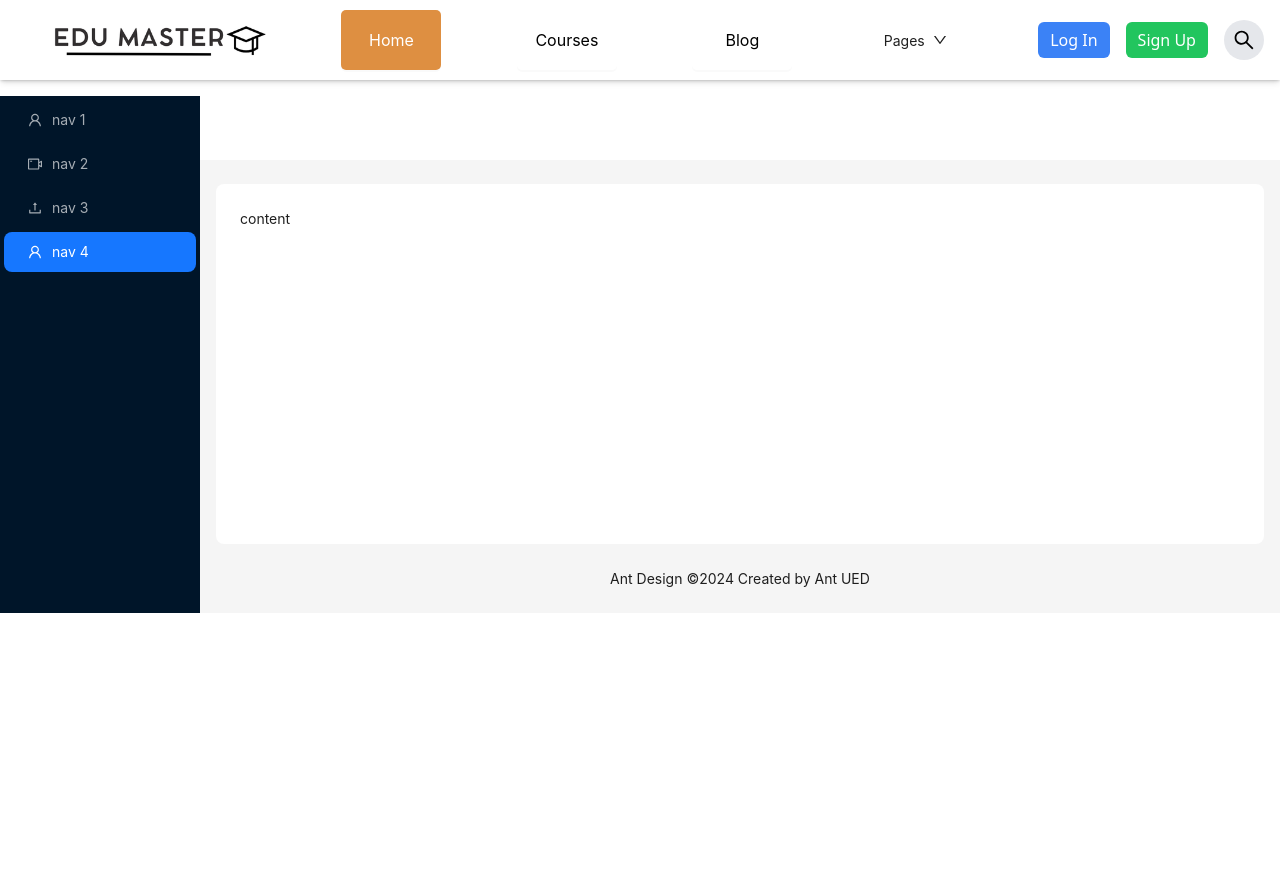
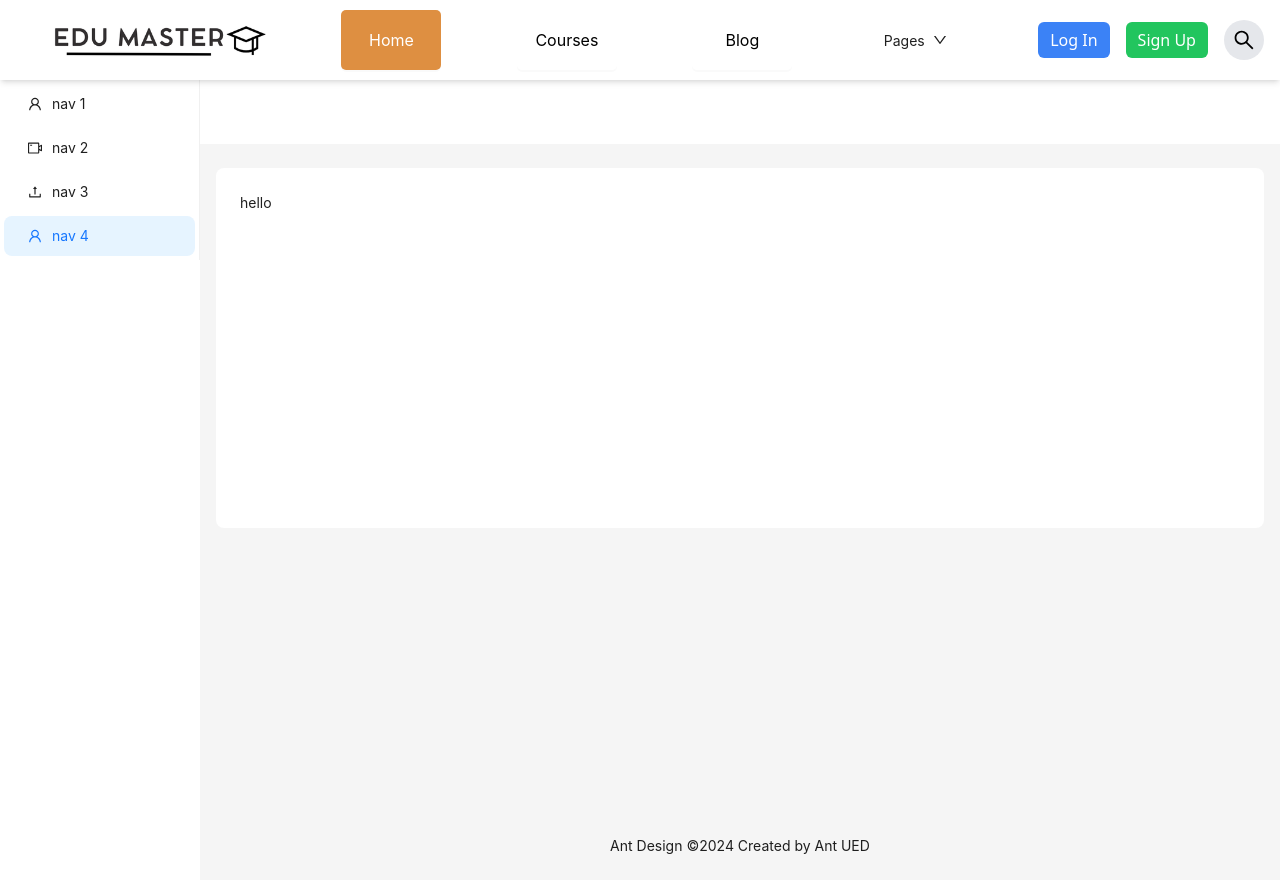
Before and after one commit to TEAM03-OJTPASSED/EduMaster_FinalProject_Team03_React12, a React (Vite) app: page /admin/dashboard in a window 1280 px wide. Before the commit the page ends 800 px from the top, so only its background shows below. Built offline with nearby package versions, Linux system fonts and the light colour scheme.

Commit message:
DUctri_FIX_COLOR

```diff
--- a/src/App.css
+++ b/src/App.css
@@ -3,3 +3,7 @@
   padding: 0;
   box-sizing: border-box;
 }
+
+html {
+  height: 100%;
+}
--- a/src/components/AdminSiderMenu.tsx
+++ b/src/components/AdminSiderMenu.tsx
@@ -5,6 +5,7 @@ import {
   VideoCameraOutlined,
 } from "@ant-design/icons";
 import { Layout, Menu, theme } from "antd";
+import AdminContent from "../pages/AdminDashboard/AdminContent";
 
 const { Header, Content, Footer, Sider } = Layout;
 
@@ -27,6 +28,8 @@ const AdminSiderMenu: React.FC = () => {
   return (
     <Layout>
       <Sider
+        theme="light"
+        style={{ height: "100vh" }}
         breakpoint="lg"
         collapsedWidth="0"
         onBreakpoint={(broken) => {
@@ -38,7 +41,7 @@ const AdminSiderMenu: React.FC = () => {
       >
         <div className="demo-logo-vertical" />
         <Menu
-          theme="dark"
+          theme="light"
           mode="inline"
           defaultSelectedKeys={["4"]}
           items={items}
@@ -55,7 +58,7 @@ const AdminSiderMenu: React.FC = () => {
               borderRadius: borderRadiusLG,
             }}
           >
-            content
+            <AdminContent></AdminContent>
           </div>
         </Content>
         <Footer style={{ textAlign: "center" }}>
--- a/src/components/InstructorSiderMenu.tsx
+++ b/src/components/InstructorSiderMenu.tsx
@@ -27,6 +27,10 @@ const InstructorSiderMenu: React.FC = () => {
   return (
     <Layout>
       <Sider
+        trigger
+        width={500}
+        theme="light"
+        style={{ height: "100vh" }}
         breakpoint="lg"
         collapsedWidth="0"
         onBreakpoint={(broken) => {
@@ -38,10 +42,11 @@ const InstructorSiderMenu: React.FC = () => {
       >
         <div className="demo-logo-vertical" />
         <Menu
-          theme="dark"
+          theme="light"
           mode="inline"
           defaultSelectedKeys={["4"]}
           items={items}
+          className="text-[35px] font-sans"
         />
       </Sider>
       <Layout>
--- a/src/defaultLayout/AdminLayout.tsx
+++ b/src/defaultLayout/AdminLayout.tsx
@@ -5,13 +5,13 @@ const AdminLayout = () => {
   return (
     <div>
       {/* Navbar section */}
-      <div className="w-full h-20 flex items-center bg-white shadow">
+      <div className="w-full flex items-center bg-white shadow">
         <Navbar />
       </div>
 
       {/* Content section */}
-      <div className=" flex justify-center mt-4">
-        <div className="w-[100%] ">
+      <div className=" flex justify-center">
+        <div className="w-full ">
           <Outlet />
         </div>
       </div>
--- a/src/pages/AdminDashboard/AdminContent.tsx
+++ b/src/pages/AdminDashboard/AdminContent.tsx
@@ -1,20 +1,5 @@
-import { Route, Routes } from "react-router-dom";
-import UserManagement from "./userManagement";
-import CourseManagement from "./courseManagement";
-import CategoryManagement from "./categoryManagement";
-import PayoutManagement from "./payoutManagement";
-
 const AdminContent = () => {
-  return (
-    <div>
-      <Routes>
-        <Route path="user-management" element={<UserManagement />} />
-        <Route path="course-management" element={<CourseManagement />} />
-        <Route path="category-management" element={<CategoryManagement />} />
-        <Route path="payout-management" element={<PayoutManagement />} />
-      </Routes>
-    </div>
-  );
+  return <div>hello</div>;
 };
 
 export default AdminContent;
--- a/src/pages/Dashboard/Adminpage.tsx
+++ b/src/pages/Dashboard/Adminpage.tsx
@@ -3,6 +3,8 @@ import AdminSiderMenu from "../../components/AdminSiderMenu";
 import AdminContent from "../AdminDashboard/AdminContent";
 
 const Adminpage = () => {
+  const location = useLocation(); // Get current location
+
   return (
     <div className="flex">
       <AdminSiderMenu />
```
